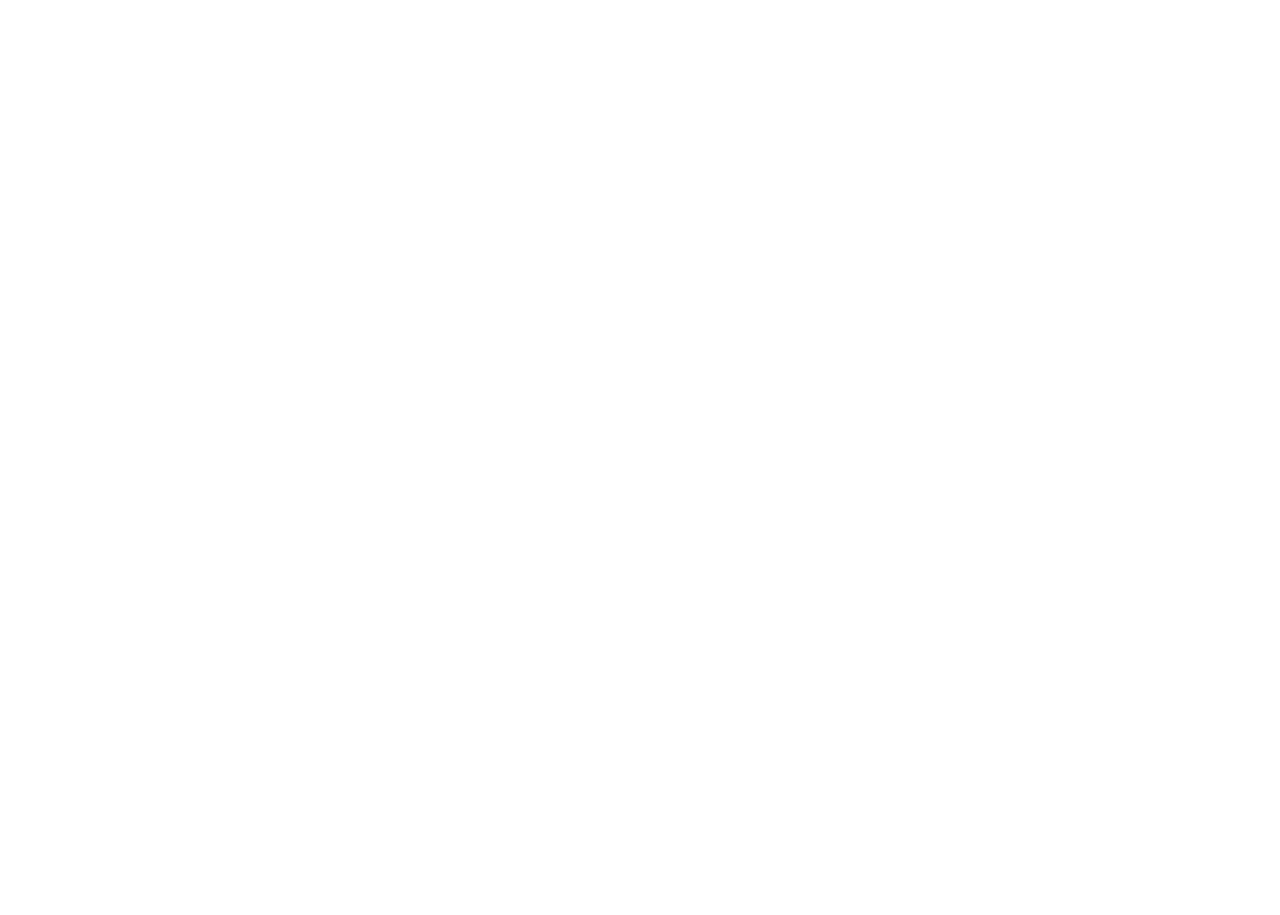
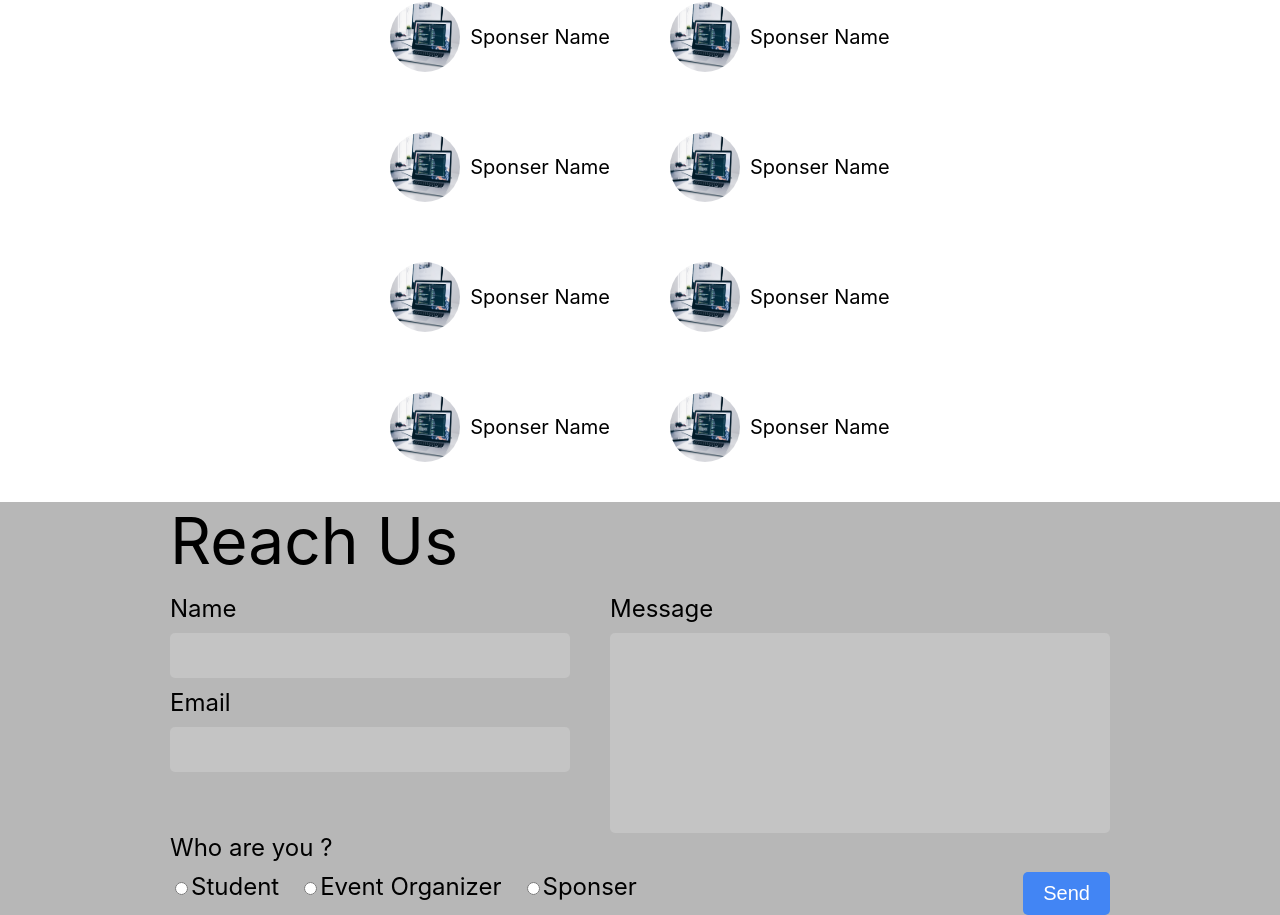
Before and after one commit to GDSC-NITJ/dsc-nitj-frontend, a Next.js app: page / in a window 1280 px wide. Shown: the part 4971-5886 px from the top of the page. Before the commit the page ends 4526 px from the top, so only its background shows below. Built offline with nearby package versions, Linux system fonts and the light colour scheme.

Commit message:
Contact & Sponsor

```diff
--- /dev/null
+++ b/components/Contact.jsx
@@ -0,0 +1,134 @@
+import React from "react";
+import styled from "styled-components";
+
+const Wrapper = styled.div`
+  width:100%
+  padding: 50px  200px;
+  display:flex;
+  flex-direction:column;
+  @media(width:970px){
+
+  }
+`;
+
+
+const Center = styled.div`
+  display:grid;
+  background-color: #b7b7b7;
+  place-items:center;
+`;
+const RadioBox = styled.div`
+  display:flex;
+  gap:20px;
+  @media(max-width:560px){
+    padding:5px 0;
+    width:350px;
+    flex-direction:column;
+  }
+
+`;
+const Title = styled.div`
+  font-size: 64px;
+
+`;
+const FormBox = styled.div`
+  display:flex;
+  margin-top:15px;
+  flex-direction:row;
+  @media(max-width:970px){
+    flex-direction:column;
+
+  }
+`;
+const Left = styled.div`
+margin-right:40px`;
+const MessageBox = styled.div``;
+const Label = styled.div`
+  font-size:24px;
+`;
+const Bottom = styled.div`
+  display:flex;
+  width:100%;
+  justify-content:space-between;
+  margin-top:10px;
+  flex-direction:row;
+  @media(max-width:560px){
+    flex-direction:column;
+  }
+
+`;
+
+const TextInput = styled.input`
+border: none;
+  background-color:#C4C4C4;
+  border-radius: 5px;
+  height:45px;
+  width:400px;
+  margin:10px 0;
+  @media(max-width:560px){
+    width:300px;
+  }
+`;
+const MessageInput = styled.input`
+  border: none;
+  background-color:#C4C4C4;
+  border-radius: 5px;
+  height:200px;
+  width:500px;
+  margin-top: 10px;
+  @media(max-width:560px){
+    width:300px;
+  }
+`;
+const RadioInput = styled.input`
+  border: none;
+  background-color:#C4C4C4;
+
+
+`;
+
+const SendButton = styled.button`
+color: white;
+border:none;
+background-color: #4285F4;
+border-radius: 5px;
+padding: 10px 20px;
+font-size:20px;
+@media(max-width:560px){
+  width:300px;
+}
+`
+
+export const Contact = () => {
+  return (
+    <Center>
+    <Wrapper>
+
+      <Title>Reach Us</Title>
+      <form>
+        <FormBox>
+          <Left>
+            <Label>Name</Label>
+            <TextInput type="text" />
+            <Label>Email</Label>
+            <TextInput type="email" />
+          </Left>
+          <MessageBox>
+            <Label>Message</Label>
+            <MessageInput type="text" />
+          </MessageBox>
+        </FormBox>
+      </form>
+      <Label>Who are you ?</Label>
+      <Bottom>
+        <RadioBox>
+          <Label><RadioInput type="radio" />Student </Label>
+          <Label><RadioInput type="radio" />Event Organizer </Label>
+          <Label><RadioInput type="radio" />Sponser </Label>
+        </RadioBox>
+        <SendButton type="submit">Send</SendButton>
+      </Bottom>
+    </Wrapper>
+    </Center>
+  );
+};
--- /dev/null
+++ b/components/Sponser.jsx
@@ -0,0 +1,67 @@
+import React from "react";
+import styled from "styled-components";
+import { SponserCard } from "./SponserCard";
+
+
+const SVGImage = styled.img`
+    height:300px;
+    width:70vw;
+    max-width:1100px;
+    mix-width:400px;
+
+`
+
+const Wrapper = styled.div`
+    display:flex;
+    flex-direction:column;
+    align-items:center;
+
+
+`
+const CardGridWrapper = styled.div`
+    display:flex;
+    width:60vw;
+    flex-wrap:wrap;
+    gap:60px;
+    margin:40px;
+    justify-content:center
+`
+const Title = styled.div`
+    font-size:60px;
+
+`
+
+
+const SubTitle = styled.div`
+    font-size:28px;
+    text-align:center;
+    max-width:800px;
+`
+
+export const Sponser = () => {
+    return (
+        <>
+        <Wrapper>
+             <SVGImage src="sponsor_back.svg" />
+            <Title>Partners</Title>
+            <SubTitle>lorem ipsum, dolor sit amet consectetur adipisicing elit</SubTitle>
+
+            <CardGridWrapper>
+                <SponserCard/>
+                <SponserCard/>
+                <SponserCard/>
+                <SponserCard/>
+                <SponserCard/>
+                <SponserCard/>
+                <SponserCard/>
+                <SponserCard/>
+
+            </CardGridWrapper>
+
+        </Wrapper>
+
+
+
+        </>
+    )
+}
--- /dev/null
+++ b/components/SponserCard.jsx
@@ -0,0 +1,27 @@
+import React from "react";
+import styled from "styled-components";
+
+const Item = styled.div`
+
+    display:flex;
+    align-items: center;
+
+`
+const Image = styled.img`
+    height:70px;
+    width:70px;
+    border-radius:50%;
+
+`
+const Title = styled.div`
+    font-size:20px;
+    padding-left: 10px
+
+`
+
+export const SponserCard = () => {
+    return <Item>
+        <Image src="1.png" />
+        <Title >Sponser Name</Title>
+    </Item>
+}
--- a/pages/index.js
+++ b/pages/index.js
@@ -10,6 +10,8 @@
 import { CP } from '../components/CP'
 import { Message } from '../components/Message'
 import { Community } from '../components/Community'
+import {Sponser} from '../components/Sponser'
+import { Contact } from '../components/Contact'
 
 export default function Home() {
   return (
@@ -23,6 +25,8 @@
       <CP />
       <Message />
       <Community />
+      <Sponser />
+      <Contact />
     </>
   )
 }
--- a/styles/globals.css
+++ b/styles/globals.css
@@ -4,6 +4,7 @@
   margin: 0;
   font-family: -apple-system, BlinkMacSystemFont, Segoe UI, Roboto, Oxygen,
     Ubuntu, Cantarell, Fira Sans, Droid Sans, Helvetica Neue, sans-serif;
+  font-size: 18px;
 }
 
 a {
```
Also changed, not shown: public/sponsor_back.svg (added).
